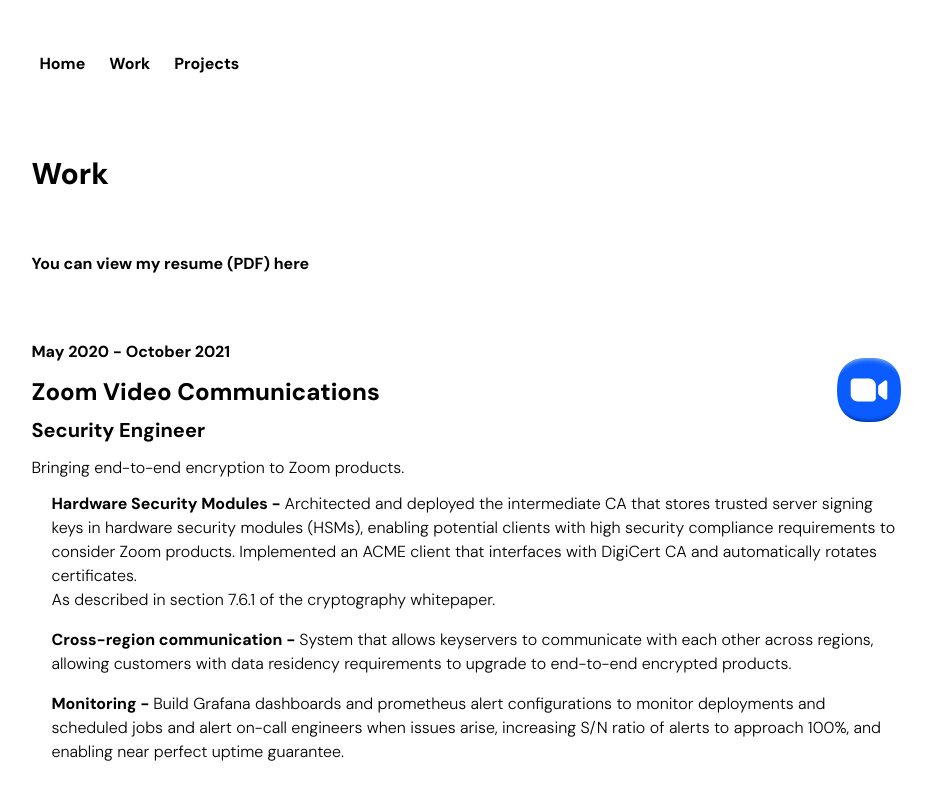
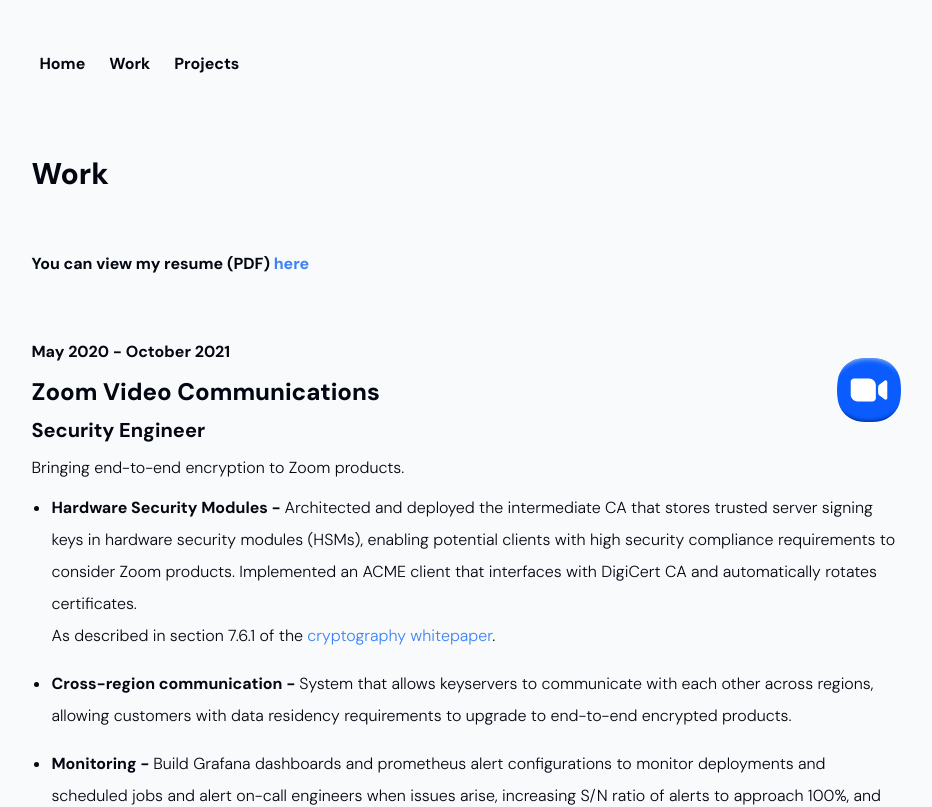
Before and after one commit to buoyad/ayoubd, a Next.js app in the folder site/: page /work in a window 1280 px wide. Shown: the top 807 px of the page, without its empty margins (174-1106 px from the left). Built offline with nearby package versions, Linux system fonts and the light colour scheme.

Commit message:
fix basic styling, hook up dark mode to root dark class (and thus to tailwind), and tailwindify badge link component

```diff
--- a/site/src/app/(root)/page.tsx
+++ b/site/src/app/(root)/page.tsx
@@ -12,7 +12,7 @@ export default function Home() {
     <Box className="content">
       <Box gap="large" style={{ alignItems: 'center' }}>
         <Callout
-          icon={<Icon name="warning" strokeWidth={0} fill="#ffdd00" />}
+          icon={<Icon name="warning" strokeWidth={0} className="text-yellow" />}
           style={styles.warningText}
         >
           <Text>
--- a/site/src/app/globals.css
+++ b/site/src/app/globals.css
@@ -18,13 +18,29 @@
     @apply text-xl font-bold;
   }
 
+  body {
+    @apply bg-gray-50 text-gray-950 dark:bg-gray-950 dark:text-gray-50;
+  }
+
+  a {
+    @apply text-blue-500 hover:underline;
+  }
+
+  *::marker {
+    @apply text-gray-950 dark:text-gray-50;
+  }
+
   ul,
   ol {
-    display: flex;
-    flex-direction: column;
-    padding-left: 20px;
-    line-height: 1.5rem;
-    gap: 1rem;
+    @apply flex flex-col gap-4 pl-5;
+  }
+
+  ul {
+    @apply list-disc;
+  }
+
+  ol {
+    @apply list-decimal;
   }
 }
 
@@ -41,12 +57,6 @@
   line-height: 2rem;
 }
 
-* {
-  box-sizing: border-box;
-  padding: 0;
-  margin: 0;
-}
-
 html,
 body {
   max-width: 100vw;
@@ -58,21 +68,3 @@ https://github.com/vercel/next.js/issues/51346 */
 /* *:target {
   scroll-margin-top: var(--header-height);
 } */
-
-body {
-  background-color: var(--color-background);
-  color: var(--color-text);
-}
-
-*::marker {
-  color: var(--color-text);
-}
-
-a {
-  color: var(--color-primary);
-  text-decoration: none;
-}
-
-a:hover {
-  text-decoration: underline;
-}
--- a/site/src/ui/components/Badge.tsx
+++ b/site/src/ui/components/Badge.tsx
@@ -13,30 +13,15 @@ export const BadgeLink = (props: Props) => {
   const external = props.href.toString().includes('http')
   return (
     <Link
-      style={styles.container}
+      className="rounded border border-gray-200 bg-gray-100 p-0.5 font-medium dark:border-gray-700 dark:bg-gray-800"
       href={props.href}
       target={external ? '_blank' : '_self'}
     >
-      <Icon name={props.icon} style={styles.icon} />
+      <Icon
+        name={props.icon}
+        className="relative top-[-1px] mr-1 inline max-h-[.9em] max-w-[.9em]"
+      />
       {props.text}
     </Link>
   )
 }
-
-const styles = styleSheet({
-  container: {
-    backgroundColor: 'var(--color-dimHighlight)',
-    padding: '2px',
-    border: '1px solid var(--color-dimBorder)',
-    borderRadius: '4px',
-    color: 'var(--color-text)',
-    whiteSpace: 'nowrap',
-  },
-  icon: {
-    position: 'relative',
-    maxHeight: '.9em',
-    maxWidth: '.9em',
-    marginRight: '4px',
-    top: '2px',
-  },
-})
--- a/site/src/ui/dark-mode.tsx
+++ b/site/src/ui/dark-mode.tsx
@@ -84,6 +84,9 @@ export const SetInitialColors = () => {
         ).join('; ')}' + '}';
         style.appendChild(document.createTextNode(colorMode === 'light' ? cssLight : cssDark));
         head.appendChild(style);
+        if (colorMode === 'dark') {
+          document.documentElement.classList.add('dark');
+        }
     })()
     `
 
--- a/site/src/ui/theme-context.tsx
+++ b/site/src/ui/theme-context.tsx
@@ -69,6 +69,11 @@ export const ThemeProvider = ({ children }: { children: React.ReactNode }) => {
       const [name, val] = p.split(':')
       root.style.setProperty(name, val)
     })
+    if (newTheme === 'dark') {
+      root.classList.add('dark')
+    } else {
+      root.classList.remove('dark')
+    }
   }
 
   return (
--- a/site/tailwind.config.js
+++ b/site/tailwind.config.js
@@ -1,10 +1,15 @@
+const colors = require('tailwindcss/colors')
+
 /** @type {import('tailwindcss').Config} */
 module.exports = {
   content: ['./src/**/*.{js,ts,jsx,tsx,mdx}'],
   theme: {
     extend: {},
     colors: {
+      transparent: 'transparent',
       yellow: '#FFDD00',
+      gray: colors.gray,
+      blue: colors.blue,
     },
   },
   plugins: [],
```
